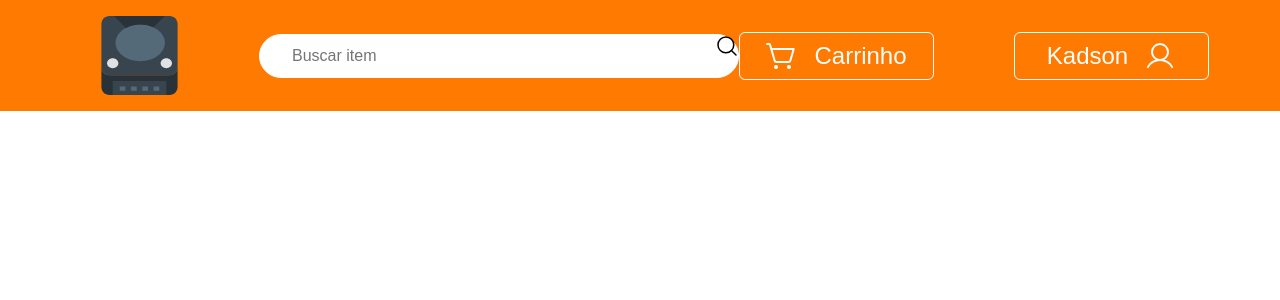
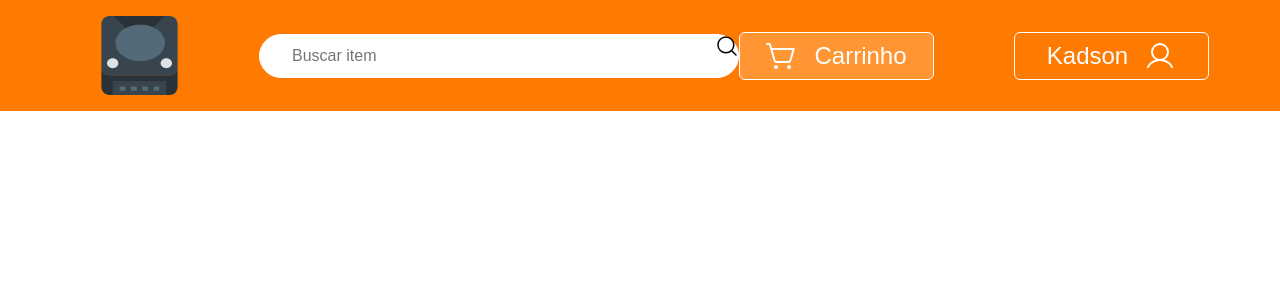
Before and after one commit to gentil-kadson/rental-shop-front, a Next.js app: page /locador in a window 1280 px wide. In both pictures the pointer is over the button "Carrinho". Shown: the top 300 px of the page. Built offline with nearby package versions, Linux system fonts and the light colour scheme.

Commit message:
add hover style in secondary button

```diff
--- a/src/components/Header/index.module.css
+++ b/src/components/Header/index.module.css
@@ -53,3 +53,9 @@
   width: 195px;
   height: 48px;
 }
+
+.secondaryButton:hover {
+  cursor: pointer;
+  background-color: rgba(255, 255, 255, 0.2);
+  transition: 0.3s;
+}
```
